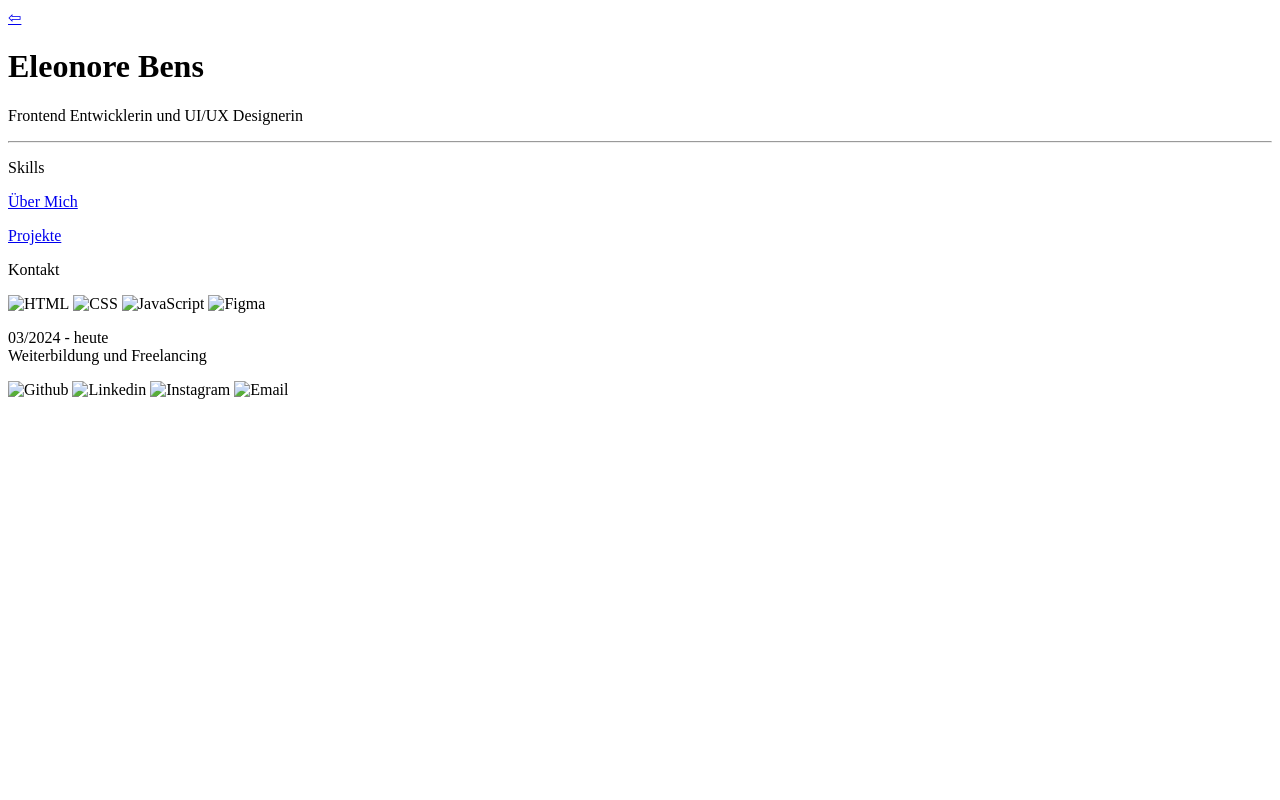
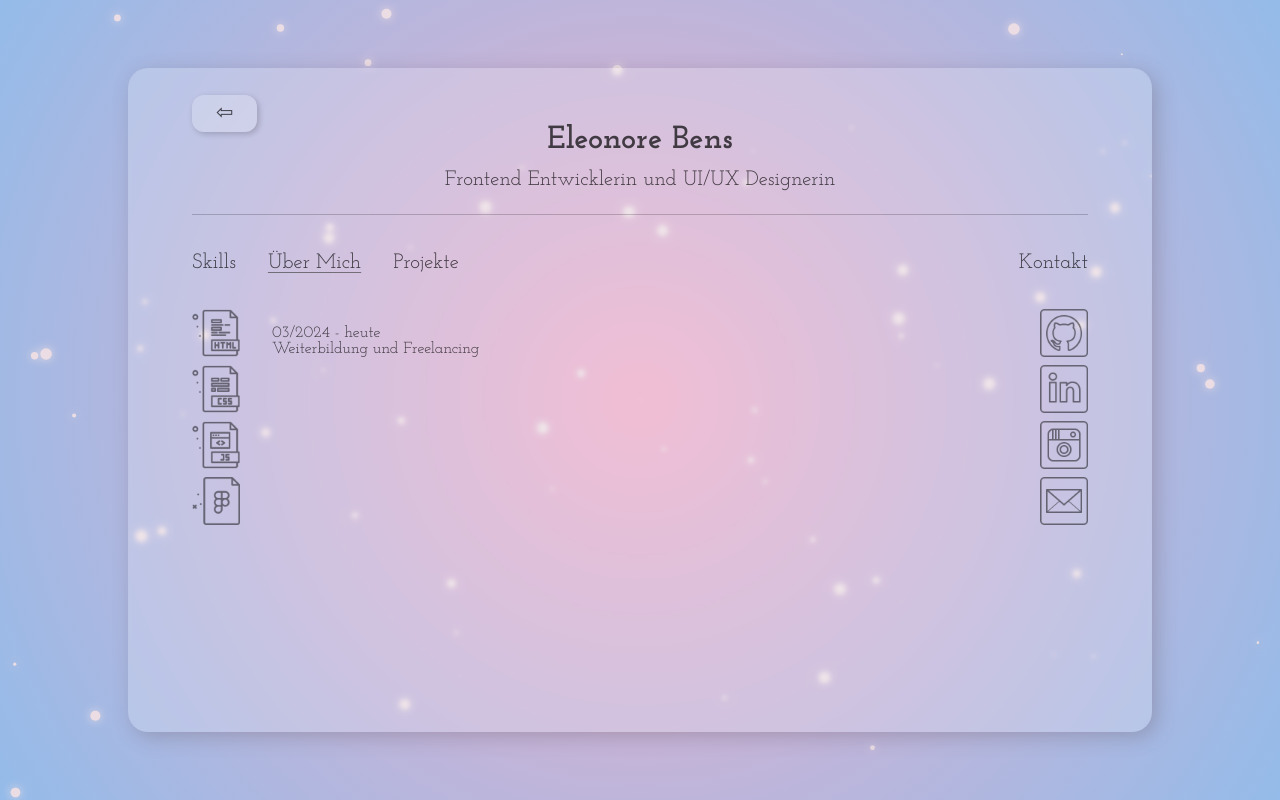
Before and after one commit to Reluiee/EleonoreBens_Portfolio, a plain HTML site: page about.html in a window 1280 px wide. Drawn offline with Linux system fonts and the light colour scheme; the site is published under a folder, as on GitHub Pages, so addresses that start at the root find nothing.

Commit message:
Link relativ
Hab die stiche vor den Liks entfernt und hoffe es geht jetzt

```diff
--- a/about.html
+++ b/about.html
@@ -4,7 +4,7 @@
     <meta charset="UTF-8">
     <meta name="viewport" content="width=device-width, initial-scale=1.0">
     <title>Eleonore Bens Portfolio</title>
-    <link rel="stylesheet" href="/assets/code/portfolio.css">
+    <link rel="stylesheet" href="assets/code/portfolio.css">
 
     <link rel="preconnect" href="https://fonts.googleapis.com">
     <link rel="preconnect" href="https://fonts.gstatic.com" crossorigin>
@@ -34,10 +34,10 @@
         <div class="data">
             <div class="dataLeft">
             <section class="skills">
-                <img src="/assets/images_icons/html.png" alt="HTML" class="logo">
-                <img src="/assets/images_icons/css.png" alt="CSS" class="logo">
-                <img src="/assets/images_icons/js.png" alt="JavaScript" class="logo">
-                <img src="/assets/images_icons/figma.png" alt="Figma" class="logo">
+                <img src="assets/images_icons/html.png" alt="HTML" class="logo">
+                <img src="assets/images_icons/css.png" alt="CSS" class="logo">
+                <img src="assets/images_icons/js.png" alt="JavaScript" class="logo">
+                <img src="assets/images_icons/figma.png" alt="Figma" class="logo">
             </section>
             <section class="about">
                 <div class="timeline">
@@ -47,16 +47,16 @@
             </section>
             </div>
             <section class="contact">
-                <img src="/assets/images_icons/github.png" alt="Github" class="logo">
-                <img src="/assets/images_icons/linkedin.png" alt="Linkedin" class="logo">
-                <img src="/assets/images_icons/instagram.png" alt="Instagram" class="logo">
-                <img src="/assets/images_icons/email.png" alt="Email" class="logo">
+                <img src="assets/images_icons/github.png" alt="Github" class="logo">
+                <img src="assets/images_icons/linkedin.png" alt="Linkedin" class="logo">
+                <img src="assets/images_icons/instagram.png" alt="Instagram" class="logo">
+                <img src="assets/images_icons/email.png" alt="Email" class="logo">
             </section>
         </div>
     </main>
 
 
     <canvas id="canvas1"></canvas>
-    <script src="/assets/code/script.js"></script>
+    <script src="assets/code/script.js"></script>
 </body>
 </html>
```
Also changed, not shown: index.html (+2 -2 lines).
